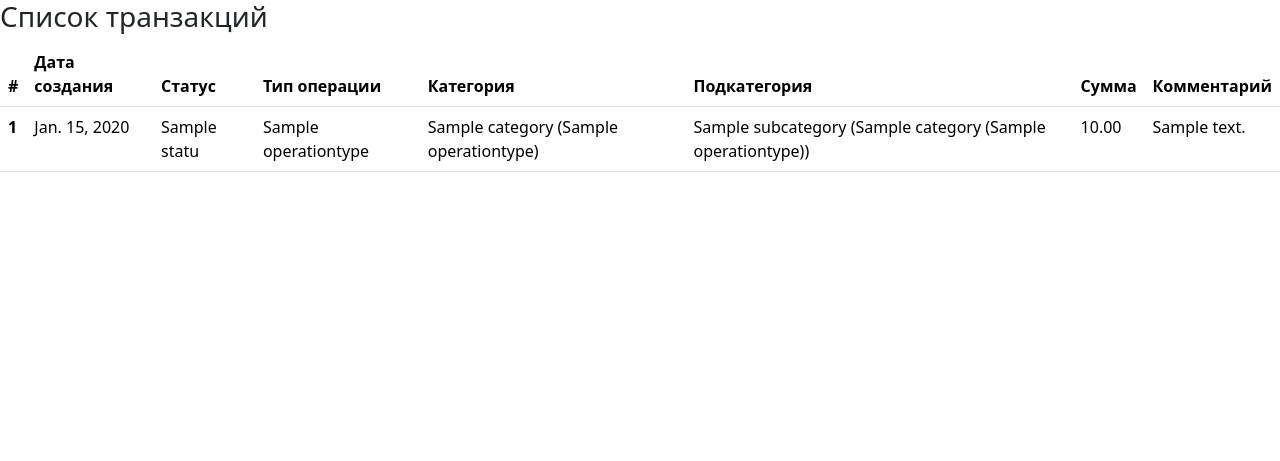
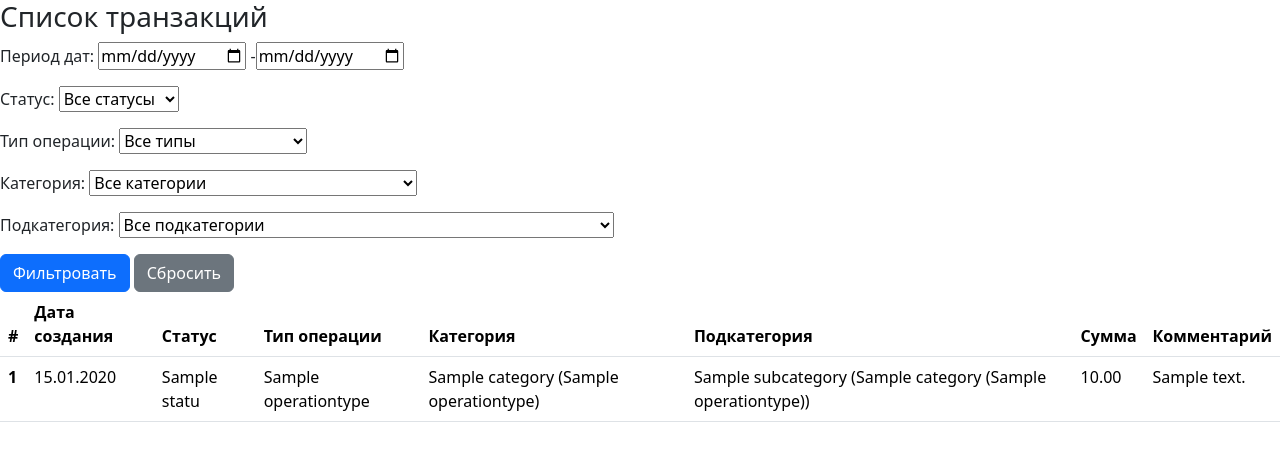
Before and after one commit to TamirMandreev/cash_flow, a Django app: page /transactions/ in a window 1280 px wide. Shown: the top 461 px of the page. Run offline with Django 5.2, Linux system fonts and the light colour scheme; tables that the repository leaves empty hold one stand-in row (values such as "Sample post"); some libraries are stand-ins or nearby versions.

Commit message:
Реализовал главную страницу
- Вывод таблицы с данными: дата, статус, тип, категория, подкатегория, сумма, комментарий

- Поддержка фильтрации по дате (с указанием периода дат), статусу, типу, категории и подкатегории

```diff
--- /dev/null
+++ b/cash_flow/filters.py
@@ -0,0 +1,41 @@
+import django_filters
+from django import forms
+
+
+from .models import Transaction, Status, OperationType, Category, SubCategory
+
+
+class TransactionFilter(django_filters.FilterSet):
+    '''Класс для фильтрации модели Transaction'''
+    # Добавить фильтрацию по диапазонам дат
+    date_range = django_filters.DateFromToRangeFilter( # DateFromToRangeFilter - фильтр для работы с диапазоном дат
+        field_name='created_at', # Указываем по какому полю выполнять фильтрацию
+        label='Период дат', # Задаем человекочитаемую метку для поля формы. Если не указать, будет использовано имя "date_range"
+        widget=django_filters.widgets.RangeWidget( # Определяем виджет для отображения. RangeWidget - специальный виджет для диапазонов значений
+            attrs={'type': 'date'}  # Делаем поля ввода типа "дата"
+        ),
+    )
+    #
+    status = django_filters.ModelChoiceFilter( # ModelChoiceFilter - фильтр для выбора значения из связанной модели (Создает выпадающий список со всеми возможными статусами)
+        queryset=Status.objects.all(), # Откуда брать варианты для выпадающего списка
+        empty_label='Все статусы' # Добавляет пустой вариант в начало списка
+    )
+
+    operation_type = django_filters.ModelChoiceFilter(
+        queryset=OperationType.objects.all(),
+        empty_label='Все типы'
+    )
+
+    category = django_filters.ModelChoiceFilter(
+        queryset=Category.objects.all(),
+        empty_label='Все категории'
+    )
+
+    subcategory = django_filters.ModelChoiceFilter(
+        queryset=SubCategory.objects.all(),
+        empty_label='Все подкатегории'
+    )
+
+    class Meta:
+        model = Transaction
+        fields = []
--- a/cash_flow/models.py
+++ b/cash_flow/models.py
@@ -29,7 +29,7 @@ class OperationType(models.Model):
 
 class Category(models.Model):
     '''Модель для категорий, привязанных к типам операций'''
-    name = models.CharField(max_length=100, unique=True, verbose_name='Название категории')
+    name = models.CharField(max_length=100, verbose_name='Название категории')
     operation_type = models.ForeignKey(OperationType, on_delete=models.CASCADE, verbose_name='Тип операции')
 
     def __str__(self):
--- a/cash_flow/templates/cash_flow/transaction_list.html
+++ b/cash_flow/templates/cash_flow/transaction_list.html
@@ -8,14 +8,11 @@
 </head>
 <body>
 <h3>Список транзакций</h3>
-
-
-
-
-
-
-
-
+<form method="get">
+    {{ filter.form.as_p }}
+    <button type="submit" class="btn btn-primary">Фильтровать</button>
+    <a href="{% url 'transactions' %}" class="btn btn-secondary">Сбросить</a>
+</form>
 
 <table class="table">
     <thead>
@@ -34,8 +31,8 @@
     <tbody>
     {% for transaction in transactions %}
     <tr>
-        <th scope="row">1</th>
-        <td>{{ transaction.created_at }}</td>
+        <th scope="row">{{ forloop.counter }}</th>
+        <td>{{ transaction.created_at|date:'d.m.Y' }}</td>
         <td>{{ transaction.status }}</td>
         <td>{{ transaction.operation_type }}</td>
         <td>{{ transaction.category }}</td>
@@ -43,6 +40,12 @@
         <td>{{ transaction.amount }}</td>
         <td>{{ transaction.comment }}</td>
     </tr>
+    <!-- empty - специальная часть цикла for, которая срабатывает, когда в переданной коллекции нет элементов -->
+    {% empty %}
+    <tr>
+        <!-- colspan -->
+        <td colspan="8">Нет транзакций по заданным фильтрам</td>
+    </tr>
     {% endfor %}
     </tbody>
 </table>
--- a/cash_flow/views.py
+++ b/cash_flow/views.py
@@ -2,6 +2,7 @@ from django.shortcuts import render
 
 from django.views.generic import ListView
 
+from cash_flow.filters import TransactionFilter
 from cash_flow.models import Transaction
 
 
@@ -10,3 +11,27 @@ class TransactionListView(ListView):
     model = Transaction
     template_name = 'cash_flow/transaction_list.html'
     context_object_name = 'transactions'
+    # Указать класс фильтра, который будет обрабатывать параметры запроса
+    filterset_class = TransactionFilter # TransactionFilter - кастомный класс фильтра
+
+    def get_queryset(self):
+        # Получить все объекты модели Transaction + все связанные данные
+        queryset = super().get_queryset().select_related(
+            'status',
+            'operation_type',
+            'category',
+            'subcategory',
+        )
+        # Применить фильтр. В TransactionFilter передаем параметры из URL (self.request.GET) и queryset
+        self.filterset = self.filterset_class(self.request.GET, queryset=queryset)
+        # Возвратить результат фильтрации
+        return self.filterset.qs
+
+    # Передать фильтр в шаблон
+    def get_context_data(self, **kwargs):
+        # Берем стандартные данные, которые Django уже подготовил
+        context = super().get_context_data(**kwargs)
+        # Добавляем наш фильтр в эти данные под ключом 'filter'. filterset определяется в методе get_queryset
+        context['filter'] = self.filterset
+        # Возвращаем обновленный набор данных
+        return context
```
